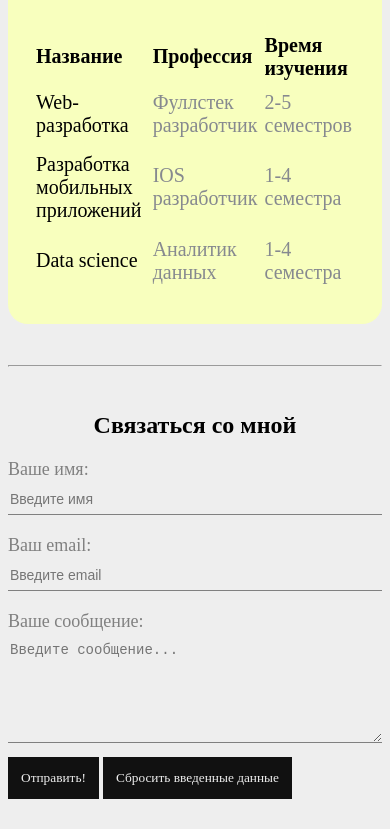
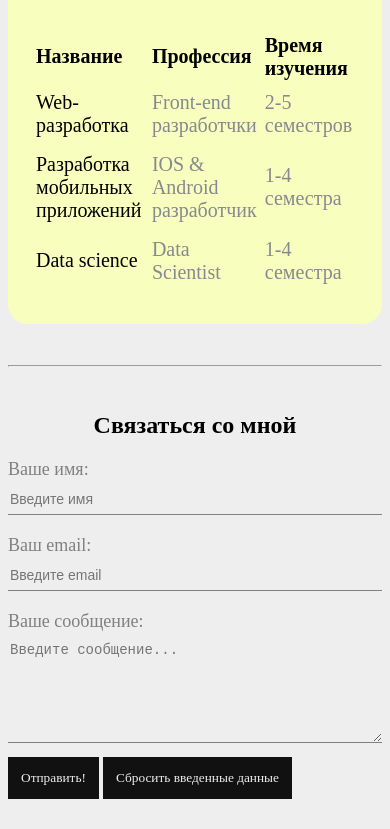
Before and after one commit to IvanTomsk/course_project-index, a plain HTML site: page index.html in a window 390 px wide. Shown: the part 1117-1946 px from the top of the page. Drawn offline with Linux system fonts and the light colour scheme.

Commit message:
Add new style

```diff
--- a/index.html
+++ b/index.html
@@ -65,17 +65,17 @@
                 <tbody>
                     <tr>
                         <td>Web-разработка</td>
-                        <td>Фуллстек разработчик</td>
+                        <td>Front-end разработчки</td>
                         <td>2-5 семестров</td>
                     </tr>
                     <tr>
                         <td>Разработка мобильных приложений</td>
-                        <td>IOS разработчик</td>
+                        <td>IOS & Android разработчик</td>
                         <td>1-4 семестра</td>
                     </tr>
                     <tr>
                         <td>Data science</td>
-                        <td>Аналитик данных</td>
+                        <td>Data Scientist</td>
                         <td>1-4 семестра</td>
                     </tr>
                 </tbody>
--- a/indexstyle.css
+++ b/indexstyle.css
@@ -373,3 +373,10 @@ a:active {
         margin-bottom: 10px;
     }
 }
+
+@media (max-width: 770px) {
+    .hob li {
+        /* border: 3px solid black; */
+        width: 50%;
+    }
+}
```
